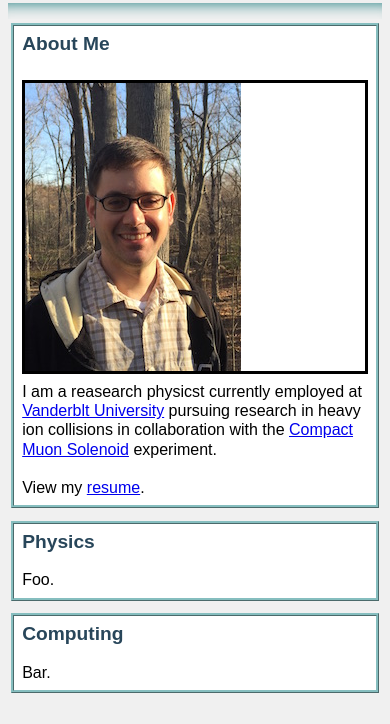
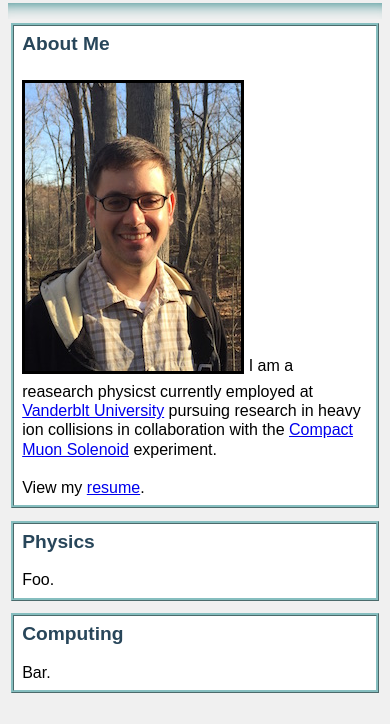
Before and after one commit to appeltel/appeltel.github.io, a plain HTML site: page index.html in a window 390 px wide. Shown: the part 120-844 px from the top of the page. Drawn offline with Linux system fonts and the light colour scheme.

Commit message:
try to fix img box for mobile

```diff
--- a/default.css
+++ b/default.css
@@ -127,6 +127,7 @@ img {
          margin-right: auto !important;
          float:none !important;
          max-width:none !important;
+         display: inline-block !important;
     }
 
     .timestamp, .version {
```
